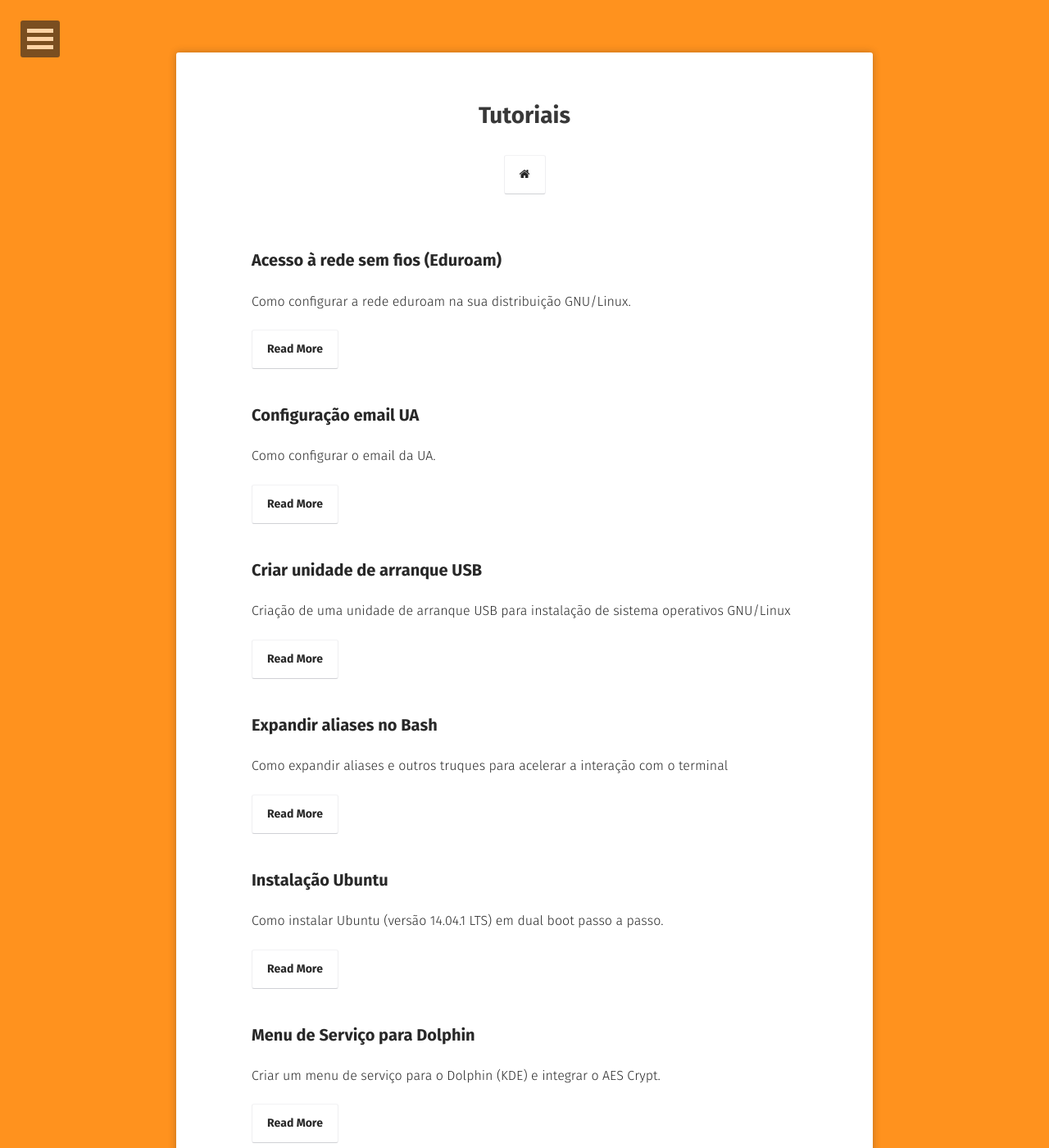
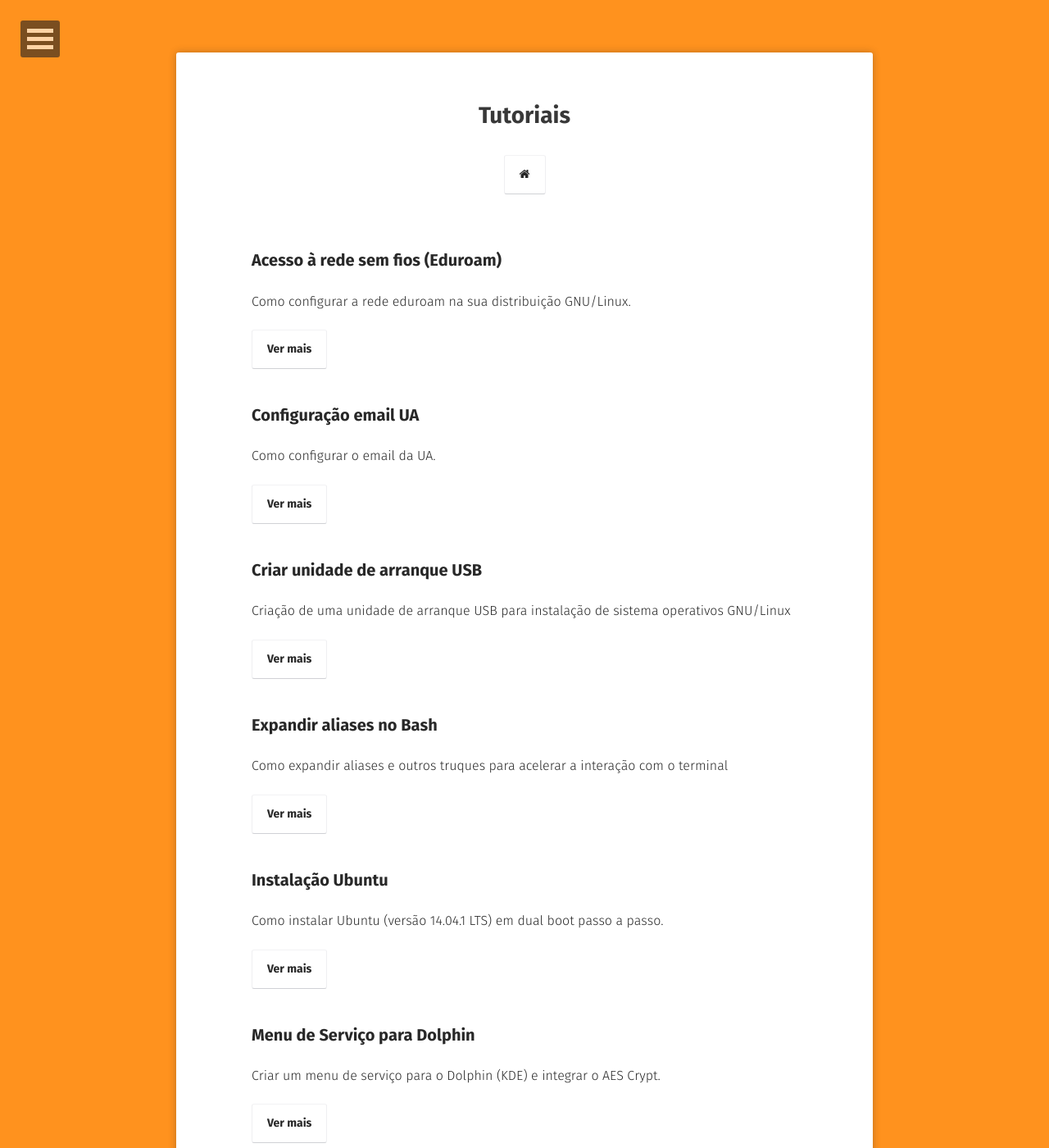
Before and after one commit to josepduarte/GLUA_SITE, a Jekyll site: the page built from tutoriais/index.md, in a window 1280 px wide and 1400 px high. Shown: the whole window at 82% size. Built offline with Jekyll 4.4.1, drawn with Linux system fonts in a browser that asks for light colours; some web fonts are replaced.

Commit message:
Some english to portuguese

```diff
--- a/_layouts/post-list.html
+++ b/_layouts/post-list.html
@@ -28,7 +28,7 @@ layout: compress
                         <li class="wow fadeInLeft" data-wow-duration="1.5s">
                             <a class="zoombtn" href="{{ site.url }}{{ post.url }}">{{ post.title }}</a>
                             <p>{{ post.excerpt }}</p>
-                            <a href="{{ site.url }}{{ post.url }}" class="btn zoombtn">Read More</a>
+                            <a href="{{ site.url }}{{ post.url }}" class="btn zoombtn">Ver mais</a>
                         </li>
                     </ul>
                         {% endif %}
--- a/_layouts/tutorial-list.html
+++ b/_layouts/tutorial-list.html
@@ -29,7 +29,7 @@ layout: compress
                         <li class="wow fadeInLeft" data-wow-duration="1.5s">
                             <a class="zoombtn" href="{{ site.url }}{{ post.url }}">{{ post.title }}</a>
                             <p>{{ post.excerpt }}</p>
-                            <a href="{{ site.url }}{{ post.url }}" class="btn zoombtn">Read More</a>
+                            <a href="{{ site.url }}{{ post.url }}" class="btn zoombtn">Ver mais</a>
                         </li>
                     </ul>
                       {% endif %}
```
Also changed, not shown: posts/index.md (+2 -2 lines).
